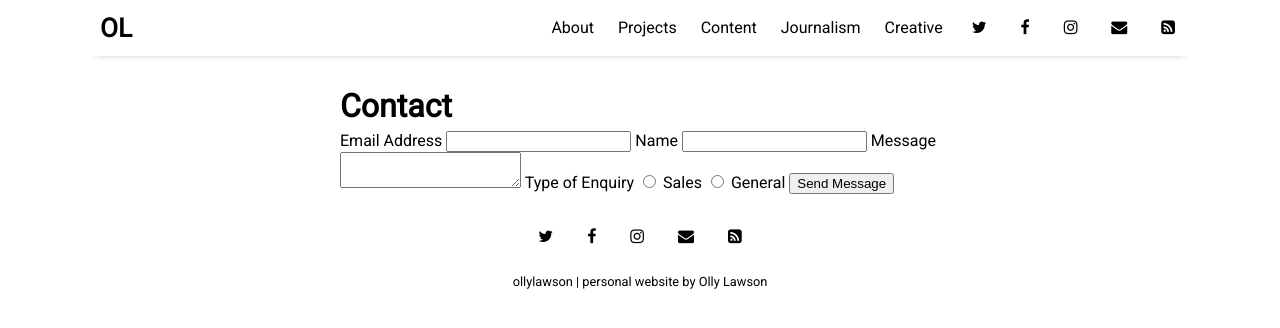
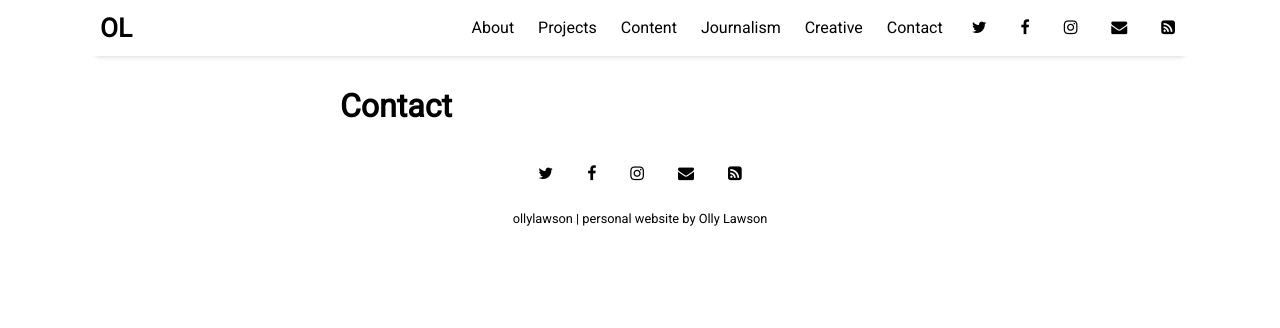
Before and after one commit to ollylawson/ollylawson.github.io, a Jekyll site: the page built from pages/contact.html, in a window 1280 px wide. Shown: the top 328 px of the page. Built offline with Jekyll 4.4.1, drawn with Linux system fonts in a browser that asks for light colours; nearby versions of some CDN libraries.

Commit message:
read_time added

```diff
--- a/_data/settings.yml
+++ b/_data/settings.yml
@@ -12,6 +12,7 @@ menu:
 - {name: 'Content', folder: 'pages', file: 'content.html'}
 - {name: 'Journalism', folder: 'pages', file: 'journalism.html'}
 - {name: 'Creative', folder: 'pages', file: 'creative.html'}
+- {name: 'Contact', folder: 'pages', file: 'contact.html'}
 sublinks:
 - {name: 'Poetry', folder: 'pages', file: 'poetry.html'}
 - {name: 'Short Stories', folder: 'pages', file: 'shortstories.html'}
--- a/_layouts/post.html
+++ b/_layouts/post.html
@@ -24,8 +24,7 @@ layout: default
       {{ site.author }}
     {% endif %}
   </span>
-
-{{ content | reading_time_as_i }}
+ {include read_time.html %}
 
   {% if page.image %}
     <div class="featured-image">
--- a/pages/contact.html
+++ b/pages/contact.html
@@ -2,23 +2,3 @@
 layout: misc
 title: Contact
 ---
-
-<form method="post" action="/success.html">
-  <label>Email Address</label>
-  <input type="text" name="email">
-
-  <label>Name</label>
-  <input type="text" name="name">
-
-  <label>Message</label>
-  <textarea name="message"></textarea>
-
-  <label>Type of Enquiry</label>
-  <input type="radio" name="_subject" value="Sales Enquiry"> Sales
-  <input type="radio" name="_subject" value="General Enquiry"> General
-
-  <input type="hidden" name="_to" value="seblawson11@gmail.com">
-  <input type="text" name="_gotcha" style="display: none;">
-
-  <input type="submit" value="Send Message">
-</form>
```
Also changed, not shown: _includes/read_time.html (added, +11 -0 lines).
